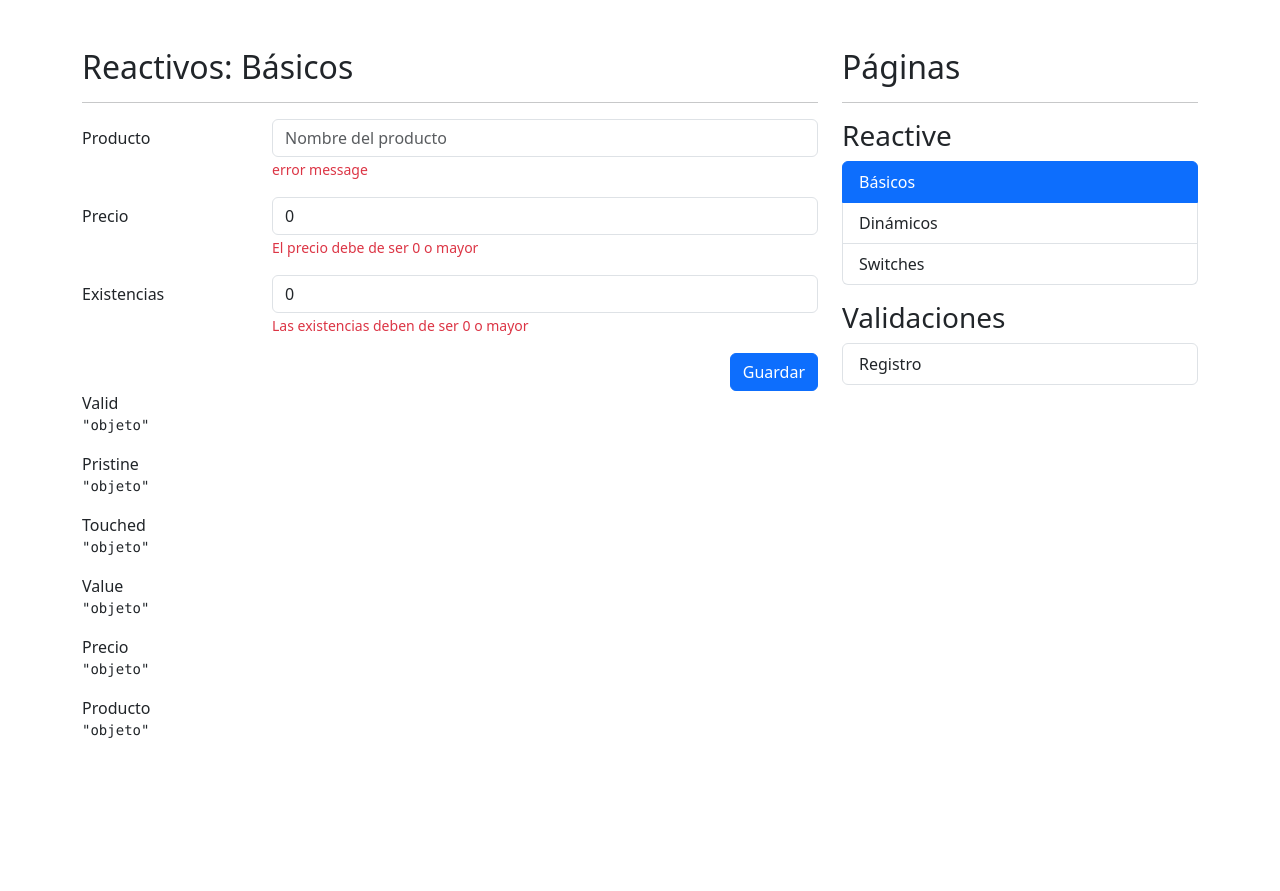
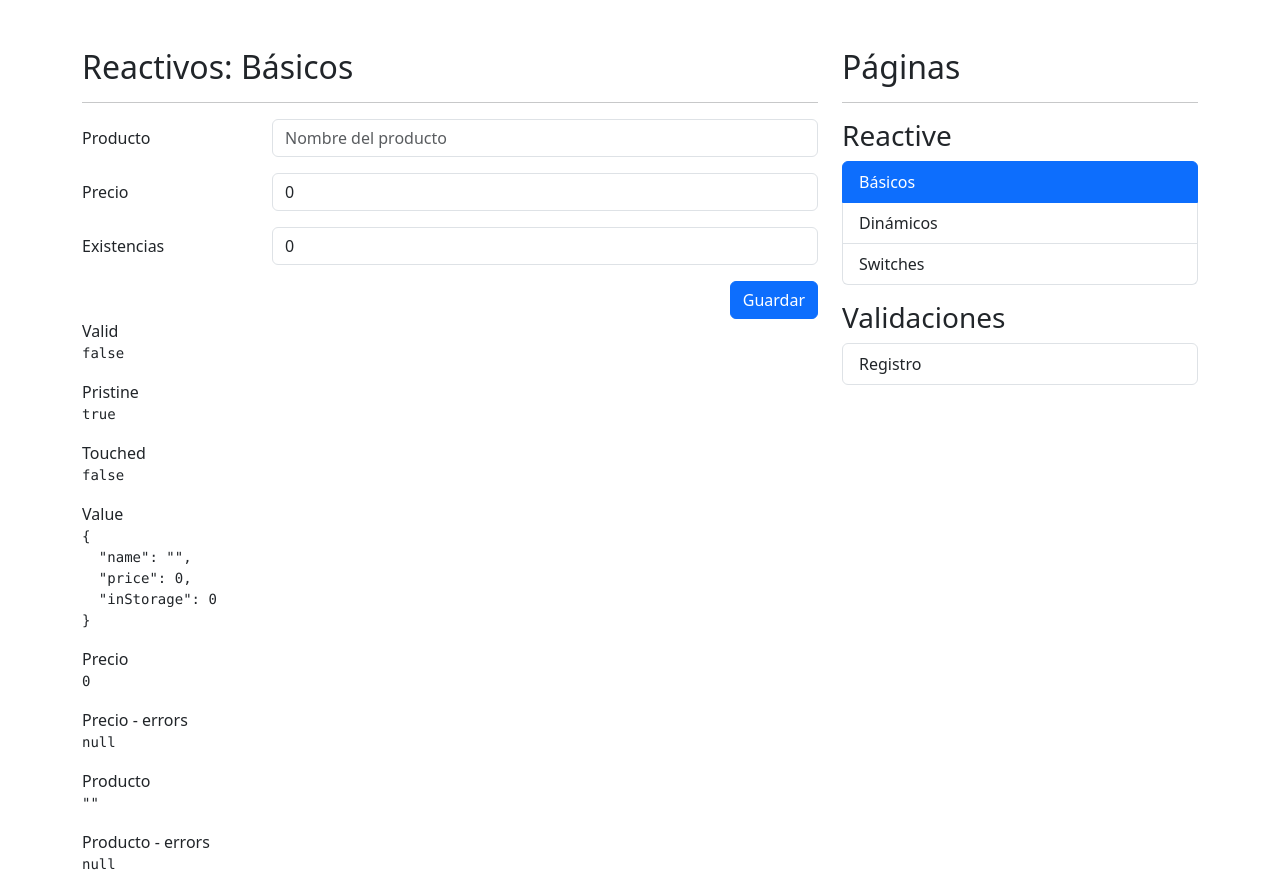
Before and after one commit to ybarrial/07-formApp, an Angular app: page /reactive/basic in a window 1280 px wide. Before the commit the page ends 800 px from the top, so only its background shows below. Built offline with nearby package versions, Linux system fonts and the light colour scheme.

Commit message:
add dynamnic validator in array & dormArray

```diff
--- a/src/app/reactive/pages/basic-page/basic-page.component.html
+++ b/src/app/reactive/pages/basic-page/basic-page.component.html
@@ -3,22 +3,18 @@
 
 <div class="row">
     <div class="col">
-
         <form [formGroup]="myForm" autocomplete="off" (ngSubmit)="onSave()">
-
             <!-- Campo de producto -->
             <div class="mb-3 row">
                 <label class="col-sm-3 col-form-label">Producto</label>
                 <div class="col-sm-9">
-
                     <input type="text"
                            class="form-control"
                            formControlName="name"
                            placeholder="Nombre del producto">
 
-                    <span class="form-text text-danger">
-                        <!-- Debe de ser de 3 letras -->
-                        error message
+                    <span *ngIf="isValidField('name')" class="form-text text-danger">
+                        {{ getFieldError('name') }}
                     </span>
                 </div>
             </div>
@@ -31,7 +27,7 @@
                            class="form-control"
                            formControlName="price"
                            placeholder="Precio del producto">
-                    <span class="form-text text-danger">
+                    <span *ngIf="isValidField('price')" class="form-text text-danger">
                         El precio debe de ser 0 o mayor
                     </span>
                 </div>
@@ -46,12 +42,11 @@
                            formControlName="inStorage"
                            placeholder="Existencias del producto">
 
-                    <span class="form-text text-danger">
+                    <span *ngIf="isValidField('inStorage')" class="form-text text-danger">
                          Las existencias deben de ser 0 o mayor
                     </span>
                 </div>
             </div>
-
 
             <div class="row">
                 <div class="col">
@@ -61,14 +56,9 @@
                     </button>
                 </div>
             </div>
-
-
-
         </form>
-
     </div>
 </div>
-
 
 
 
@@ -76,21 +66,27 @@
     <div class="col">
 
         <span>Valid</span>
-        <pre>{{ 'objeto' | json }}</pre>
+        <pre>{{ myForm.valid | json }}</pre>
 
         <span>Pristine</span>
-        <pre>{{ 'objeto' | json }}</pre>
+        <pre>{{ myForm.pristine | json }}</pre>
 
         <span>Touched</span>
-        <pre>{{ 'objeto' | json }}</pre>
+        <pre>{{ myForm.touched | json }}</pre>
 
         <span>Value</span>
-        <pre>{{ 'objeto' | json }}</pre>
+        <pre>{{ myForm.value | json }}</pre>
 
         <span>Precio</span>
-        <pre>{{ 'objeto' | json }}</pre>
+        <pre>{{ myForm.controls['price'].value | json }}</pre>
+
+        <span>Precio - errors</span>
+        <pre>{{ myForm.controls['price'].errors | json }}</pre>
 
         <span>Producto</span>
-        <pre>{{ 'objeto' | json }}</pre>
+        <pre>{{ myForm.controls['name'].value | json }}</pre>
+
+        <span>Producto - errors</span>
+        <pre>{{ myForm.controls['price'].errors | json }}</pre>
     </div>
 </div>
--- a/src/app/reactive/pages/basic-page/basic-page.component.ts
+++ b/src/app/reactive/pages/basic-page/basic-page.component.ts
@@ -1,12 +1,18 @@
-import { Component } from '@angular/core';
+import { Component, OnInit } from '@angular/core';
 import { FormGroup, FormControl, FormBuilder, Validators } from '@angular/forms';
+
+const rtx5090 = {
+  name: 'RTX5090',
+  price: 2500,
+  inStorage: 6,
+}
 
 @Component({
   templateUrl: './basic-page.component.html',
   styles: [
   ]
 })
-export class BasicPageComponent {
+export class BasicPageComponent implements OnInit {
 
   // myForm: FormGroup = new FormGroup({
   //   name: new FormControl(''),
@@ -14,7 +20,7 @@ export class BasicPageComponent {
   //   inStorage: new FormControl(0),
   // });
 
-  myForm = this.fb.group({
+  myForm: any = this.fb.group({
     name: ['', [Validators.required, Validators.minLength(3)]],
     price: [0, [Validators.required, Validators.min(0)]],
     inStorage:[0, [Validators.required, Validators.min(0)]],
@@ -22,11 +28,43 @@ export class BasicPageComponent {
 
   constructor(private fb: FormBuilder) {}
 
+  ngOnInit(): void {
+    //this.myForm.reset(rtx5090);
+  }
+
+  isValidField(field: string) {
+    return this.myForm.controls[field].errors && this.myForm.controls[field].touched;
+  }
+
+  getFieldError(field: string): string | null {
+    if(!this.myForm.controls[field]) return null;
+    const errors = this.myForm.controls[field].errors || {};
+    for (const key of Object.keys(errors)) {
+      console.log(key);
+      switch (key) {
+        case 'required':
+          return 'Este campo es requerido';
+        case 'minlength':
+        return `Mínimo ${errors['minlength'].requiredLength } caracteres.`;
+      }
+    }
+      return null;
+  }
+
   onSave(): void {
-    if(this.myForm.invalid) return;
+    if(this.myForm.invalid) {
+      this.myForm.markAllAsTouched();
+      return;
+    }
 
     console.log(this.myForm.value);
 
+    this.myForm.reset({
+      price: 0,
+      inStorage : 0
+    });
+
+    console.log("FORM",this.myForm.value)
   }
 
 }
--- a/src/app/reactive/pages/dynamic-page/dynamic-page.component.html
+++ b/src/app/reactive/pages/dynamic-page/dynamic-page.component.html
@@ -1,16 +1,21 @@
 <h2>Reactivos: <small> Dinámicos </small></h2>
 <hr>
 
-<form autocomplete="off">
-
+<form [formGroup]="myForm" autocomplete="off" (ngSubmit)="onSubmit()">
     <!-- Nombre -->
     <div class="mb-3 row">
-        <label class="col-sm-3 col-form-label">Nombre</label>
+        <label class="col-sm-3 col-form-label"
+            >Nombre
+        </label>
         <div class="col-sm-9">
-            <input class="form-control"
+            <input
+                class="form-control"
+                formControlName="name"
                 placeholder="Nombre de la persona">
-            <span class="form-text text-danger">
-                   error message
+            <span
+                *ngIf="isValidField('name')"
+                class="form-text text-danger">
+                {{ getFieldError('name') }}
             </span>
         </div>
     </div>
@@ -19,13 +24,12 @@
     <div class="mb-3 row">
         <label class="col-sm-3 col-form-label">Agregar</label>
         <div class="col-sm-9">
-
             <div class="input-group">
-                <input class="form-control"
+                <input
+                    class="form-control"
                     placeholder="Agregar favorito">
-
-
-                <button class="btn btn-outline-primary"
+                <button
+                    class="btn btn-outline-primary"
                     type="button">
                     Agregar favorito
                 </button>
@@ -33,45 +37,39 @@
         </div>
     </div>
 
-
     <!-- Lista de Juegos Favoritos -->
     <div class="mb-3 row">
         <label class="col-sm-3 col-form-label">Favoritos</label>
-        <div class="col-sm-9">
-
-            <div class="mb-1">
-
+        <div class="col-sm-9" formArrayName="favoriteGames">
+            <div class="mb-1" *ngFor="let favorite of favoriteGames.controls let i=index">
                 <div class="input-group">
-                    <input class="form-control">
-
-                    <button class="btn btn-outline-danger"
-                            type="button">
+                    <input
+                        [formControlName]="i"
+                        class="form-control">
+                    <button
+                        class="btn btn-outline-danger"
+                        type="button"
+                        (click)="onDeleteFavorite(i)">
                         Eliminar
                     </button>
                 </div>
-                <span class="form-text text-danger">
+                <span *ngIf="isValidFieldInArray(favoriteGames, i)" class="form-text text-danger">
                     Este campo es requerido
                 </span>
-
             </div>
-
         </div>
     </div>
 
-
-
     <div class="row">
         <div class="col-sm-12">
-            <button type="submit"
-                    class="btn btn-primary float-end"
-                    >
+            <button
+                type="submit"
+                class="btn btn-primary float-end">
                     <!-- [disabled]="myForm.invalid" -->
                 Guardar
             </button>
         </div>
     </div>
-
-
 </form>
 
 
--- a/src/app/reactive/pages/dynamic-page/dynamic-page.component.ts
+++ b/src/app/reactive/pages/dynamic-page/dynamic-page.component.ts
@@ -1,4 +1,5 @@
 import { Component } from '@angular/core';
+import { FormArray, FormBuilder, FormGroup, Validators } from '@angular/forms';
 
 @Component({
   templateUrl: './dynamic-page.component.html',
@@ -7,4 +8,53 @@ import { Component } from '@angular/core';
 })
 export class DynamicPageComponent {
 
+  myForm: FormGroup = this.fb.group({
+    name : ['', [Validators.required, Validators.minLength(3)]],
+    favoriteGames: this.fb.array([
+      ['Metal Gear', Validators.required],
+      ['Death Stranding', Validators.required]
+    ])
+  });
+
+  constructor(private fb: FormBuilder) {}
+
+  onDeleteFavorite(index: number) {
+    this.favoriteGames.removeAt(index);
+  }
+
+  onSubmit() {
+    if (this.myForm.invalid) {
+      return ;
+    }
+    console.log("FORM", this.myForm.value);
+    this.myForm.reset();
+  }
+
+  get favoriteGames() {
+    return this.myForm.get('favoriteGames') as FormArray;
+  }
+
+  isValidField(field: string) {
+    return this.myForm.controls[field].errors && this.myForm.controls[field].touched;
+  }
+
+  isValidFieldInArray(formArray: FormArray, index: number) {
+    return formArray.controls[index].errors && formArray.controls[index].touched;
+  }
+
+  getFieldError(field: string): string | null {
+    if(!this.myForm.controls[field]) return null;
+    const errors = this.myForm.controls[field].errors || {};
+    for (const key of Object.keys(errors)) {
+      console.log(key);
+      switch (key) {
+        case 'required':
+          return 'Este campo es requerido';
+        case 'minlength':
+        return `Mínimo ${errors['minlength'].requiredLength } caracteres.`;
+      }
+    }
+      return null;
+  }
+
 }
```
Lines whose indentation alone changed are shown as unchanged.
